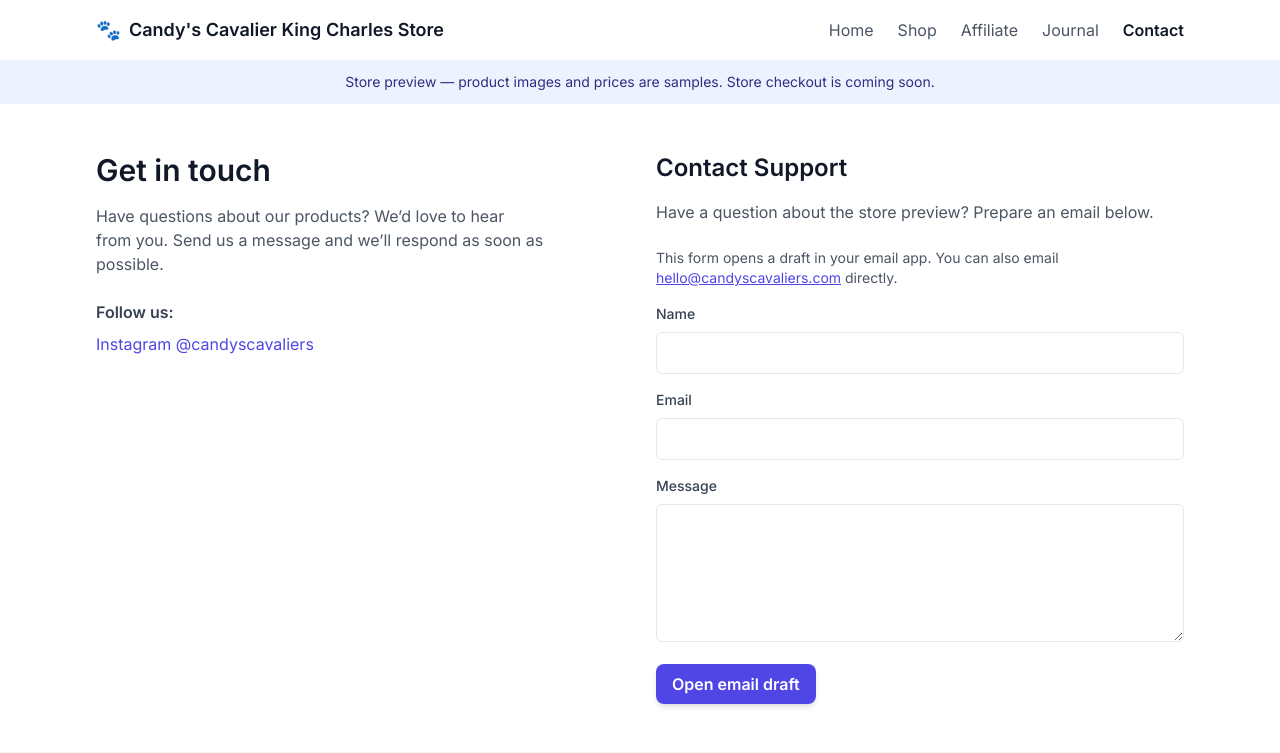
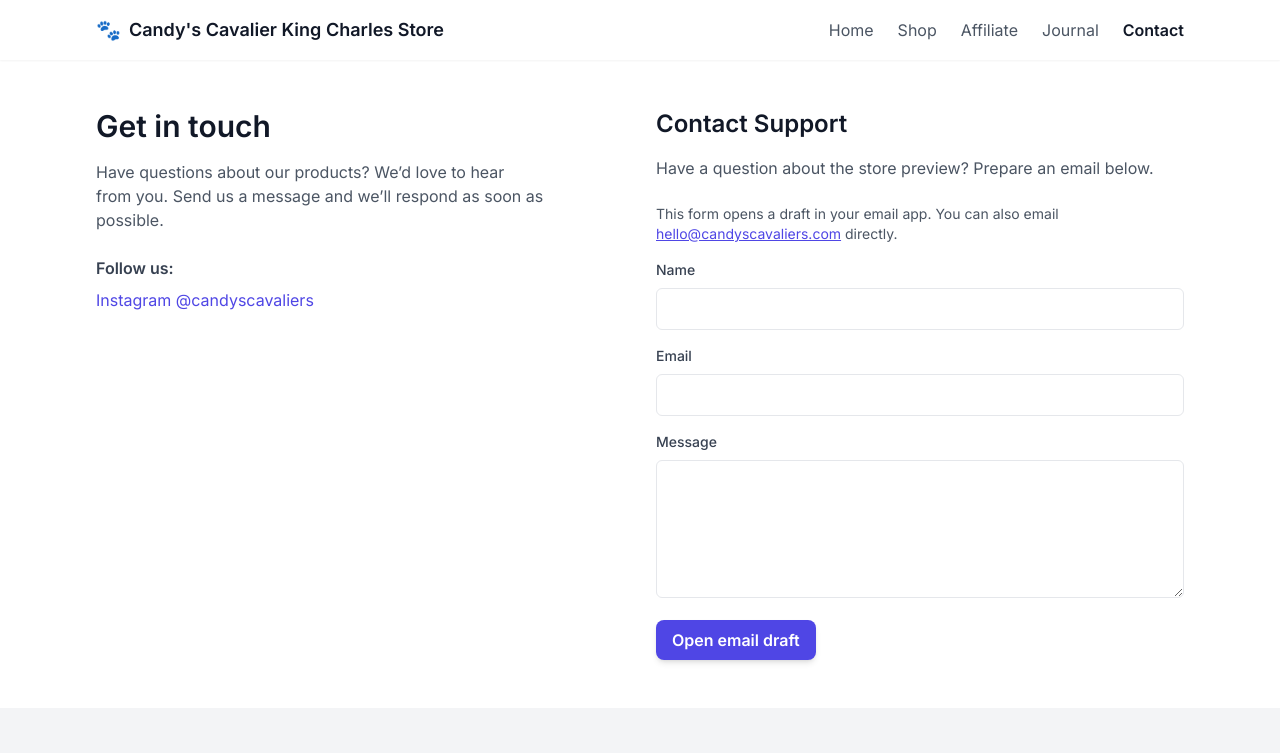
Before and after one commit to mariampi/cavalier-store, a plain HTML site: page contact.html in a window 1280 px wide. Shown: the top 753 px of the page. Drawn offline with nearby package versions, Linux system fonts and the light colour scheme.

Commit message:
Remove outdated store preview banner

```diff
--- a/contact.html
+++ b/contact.html
@@ -58,7 +58,7 @@
 <a href="journal.html" class="block py-2">Journal</a>
 <a href="contact.html" class="block py-2">Contact</a>
 </nav>
-</header><p role="note" class="bg-indigo-50 text-indigo-900 text-sm text-center px-6 py-3">Store preview — product images and prices are samples. Store checkout is coming soon.</p>
+</header>
   <!-- End Header -->
 
   <!-- Main Content -->
```
Also changed, not shown: index.html (+1 -1 lines), shop.html (+1 -1 lines).
